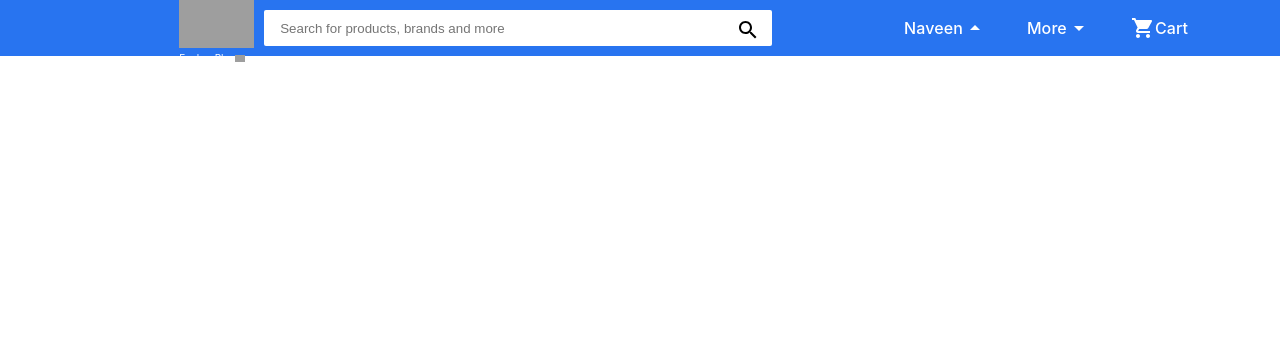
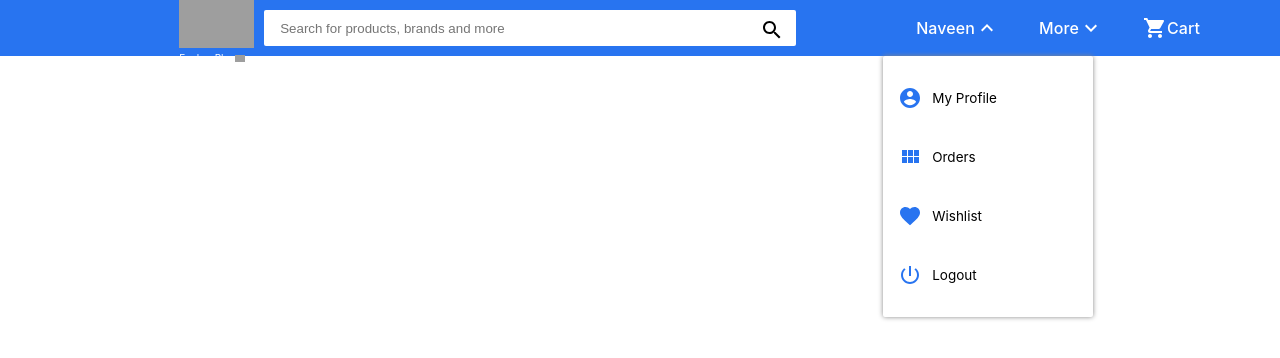
Before and after one commit to naveenyeturi/flipcart, a React (Create React App) app: page / in a window 1280 px wide. Both pictures are taken after a click on the element "Naveen". Shown: the top 358 px of the page. Built offline with nearby package versions, Linux system fonts and the light colour scheme; grey boxes are pictures that could not be loaded.

Commit message:
modifies header

```diff
--- a/public/index.html
+++ b/public/index.html
@@ -2,7 +2,11 @@
 <html lang="en">
   <head>
     <meta charset="utf-8" />
-    <link rel="icon" href="%PUBLIC_URL%/favicon.ico" />
+    <!-- <link rel="icon" href="%PUBLIC_URL%/favicon.ico" /> -->
+    <link
+      rel="icon"
+      href="https://www.freepnglogos.com/uploads/flipkart-logo-png/flipkart-inventory-management-system-zap-inventory-1.png"
+    />
     <meta name="viewport" content="width=device-width, initial-scale=1" />
     <meta name="theme-color" content="#000000" />
     <meta
@@ -25,7 +29,7 @@
       work correctly both with client-side routing and a non-root public URL.
       Learn how to configure a non-root public URL by running `npm run build`.
     -->
-    <title>Flipcart</title>
+    <title>Online Shopping Site for Mobiles, Electronics, etc.</title>
   </head>
   <body>
     <noscript>You need to enable JavaScript to run this app.</noscript>
--- a/src/Header.css
+++ b/src/Header.css
@@ -19,7 +19,7 @@
 }
 
 .header__search {
-  width: 100%;
+  width: 110%;
   display: flex;
   align-items: center;
   background-color: white;
@@ -33,6 +33,10 @@
   background: none;
   border: none;
   width: 100%;
+}
+
+*:focus {
+  outline: none;
 }
 
 .header__search .searchicon {
@@ -60,3 +64,47 @@
   font-weight: 500;
   color: #fff;
 }
+
+.namedrop {
+  position: absolute;
+  left: 69%;
+  padding: 5px;
+  box-shadow: 0 0 5px #888888;
+  border-radius: 2px;
+  width: 200px;
+}
+
+.dropitem {
+  display: flex;
+  align-items: center;
+  cursor: pointer;
+  color: #2874f0;
+  margin: 15px 0;
+  padding: 10px;
+}
+
+.dropitem:hover {
+  background-color: #f3efef;
+}
+
+.dropitem p {
+  margin-left: 10px;
+  color: black;
+  font-size: 13.5px;
+}
+.hidenamehover {
+  display: none;
+}
+
+.hidemoredrop {
+  display: none;
+}
+
+.moredrop {
+  position: absolute;
+  left: 77%;
+  padding: 5px;
+  box-shadow: 0 0 5px #888888;
+  border-radius: 2px;
+  width: 210px;
+}
--- a/src/Header.js
+++ b/src/Header.js
@@ -2,8 +2,17 @@ import React from "react";
 import "./Header.css";
 import SearchIcon from "@material-ui/icons/Search";
 import ShoppingCartIcon from "@material-ui/icons/ShoppingCart";
-import ArrowDropDownIcon from "@material-ui/icons/ArrowDropDown";
-import ArrowDropUpIcon from "@material-ui/icons/ArrowDropUp";
+// import ArrowDropDownIcon from "@material-ui/icons/ArrowDropDown";
+import ExpandMoreIcon from "@material-ui/icons/ExpandMore";
+// import ArrowDropUpIcon from "@material-ui/icons/ArrowDropUp";
+import ExpandLessIcon from "@material-ui/icons/ExpandLess";
+import AccountCircleIcon from "@material-ui/icons/AccountCircle";
+import PowerSettingsNewIcon from "@material-ui/icons/PowerSettingsNew";
+import FavoriteIcon from "@material-ui/icons/Favorite";
+import ViewModuleIcon from "@material-ui/icons/ViewModule";
+import NotificationsIcon from "@material-ui/icons/Notifications";
+import GetAppIcon from "@material-ui/icons/GetApp";
+import ContactSupportIcon from "@material-ui/icons/ContactSupport";
 import { useState } from "react";
 
 function Header() {
@@ -11,6 +20,7 @@ function Header() {
   const [moreHover, setMoreHover] = useState(false);
 
   return (
+    <>
       <div className="header">
         <div className="header__logo">
           <a href="/">
@@ -26,6 +36,7 @@ function Header() {
             <img
               width="10"
               src="https://static-assets-web.flixcart.com/www/linchpin/fk-cp-zion/img/plus_aef861.png"
+              alt="plus"
             />
           </a>
         </div>
@@ -41,17 +52,64 @@ function Header() {
         </div>
 
         <div className="header__menuitems">
-        <div className="item" onClick={() => setNameHover(!nameHover)}>
-          Naveen {nameHover ? <ArrowDropUpIcon /> : <ArrowDropDownIcon />}
+          <div
+            className="item"
+            onClick={() => {
+              setNameHover(!nameHover);
+              setMoreHover(false);
+            }}
+          >
+            Naveen {nameHover ? <ExpandLessIcon /> : <ExpandMoreIcon />}
           </div>
-        <div className="item" onClick={() => setMoreHover(!moreHover)}>
-          More {moreHover ? <ArrowDropUpIcon /> : <ArrowDropDownIcon />}
+          <div
+            className="item"
+            onClick={() => {
+              setMoreHover(!moreHover);
+              setNameHover(false);
+            }}
+          >
+            More {moreHover ? <ExpandLessIcon /> : <ExpandMoreIcon />}
           </div>
           <div className="item">
             <ShoppingCartIcon /> Cart
           </div>
         </div>
       </div>
+
+      <div className={nameHover ? "namedrop" : "hidenamehover"}>
+        <div className="dropitem">
+          <AccountCircleIcon />
+          <p>My Profile</p>
+        </div>
+        <div className="dropitem">
+          <ViewModuleIcon />
+          <p>Orders</p>
+        </div>
+        <div className="dropitem">
+          <FavoriteIcon />
+          <p>Wishlist</p>
+        </div>
+        <div className="dropitem">
+          <PowerSettingsNewIcon />
+          <p>Logout</p>
+        </div>
+      </div>
+
+      <div className={moreHover ? "moredrop" : "hidemoredrop"}>
+        <div className="dropitem">
+          <NotificationsIcon />
+          <p>Notification Preferences</p>
+        </div>
+        <div className="dropitem">
+          <ContactSupportIcon />
+          <p>24x7 Customer Care</p>
+        </div>
+        <div className="dropitem">
+          <GetAppIcon />
+          <p>Download App</p>
+        </div>
+      </div>
+    </>
   );
 }
 
```
Lines whose indentation alone changed are shown as unchanged.
